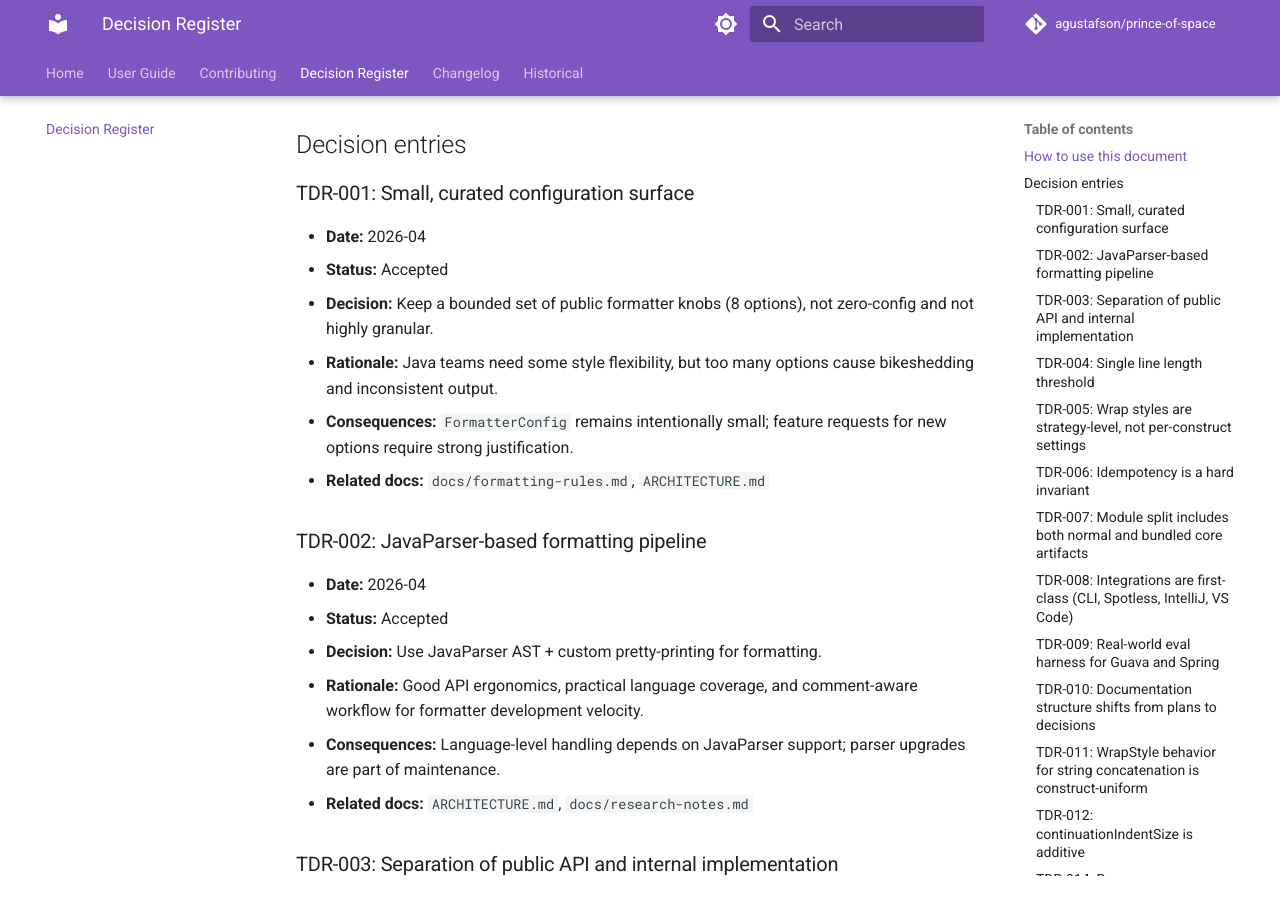
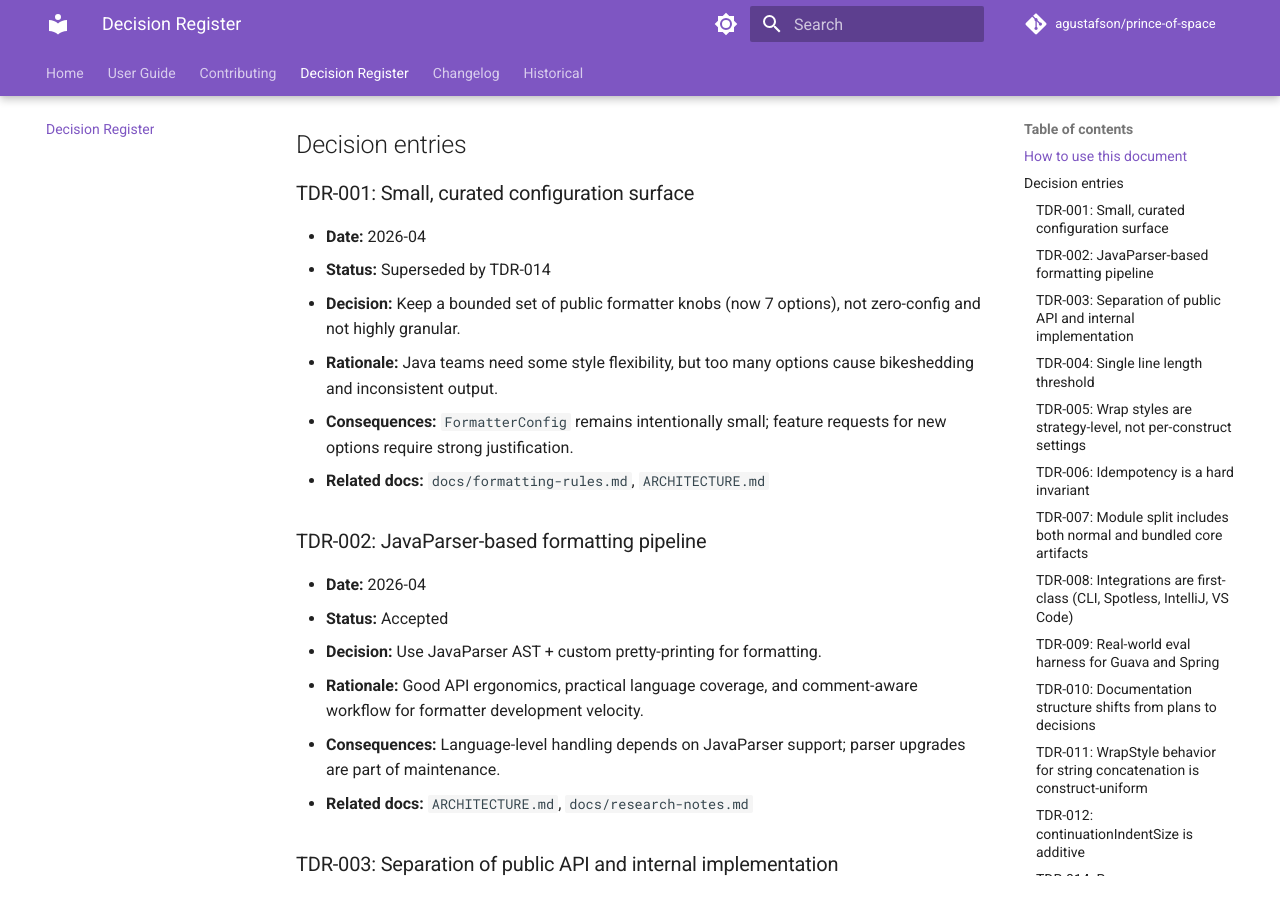
Before and after one commit to agustafson/prince-of-space, an MkDocs documentation site: the page built from docs/technical-decision-register.md, in a window 1280 px wide and 900 px high, scrolled down 376 px. Built offline with MkDocs 1.6.1 and Material for MkDocs 9.7.7, drawn with Linux system fonts in a browser that asks for light colours; comment, search, counter and statistics services are not loaded.

Commit message:
docs: align option counts and CLI flag docs
Update user-facing docs and the TDR status so they reflect the current 7-option surface and the actual CLI stdin/stdout behavior.

```diff
--- a/docs/technical-decision-register.md
+++ b/docs/technical-decision-register.md
@@ -13,8 +13,8 @@
 
 ### TDR-001: Small, curated configuration surface
 - **Date:** 2026-04
-- **Status:** Accepted
-- **Decision:** Keep a bounded set of public formatter knobs (8 options), not zero-config and not highly granular.
+- **Status:** Superseded by TDR-014
+- **Decision:** Keep a bounded set of public formatter knobs (now 7 options), not zero-config and not highly granular.
 - **Rationale:** Java teams need some style flexibility, but too many options cause bikeshedding and inconsistent output.
 - **Consequences:** `FormatterConfig` remains intentionally small; feature requests for new options require strong justification.
 - **Related docs:** `docs/formatting-rules.md`, `ARCHITECTURE.md`
```
Also changed, not shown: CHANGELOG.md (+1 -1 lines), README.md (+3 -3 lines).
